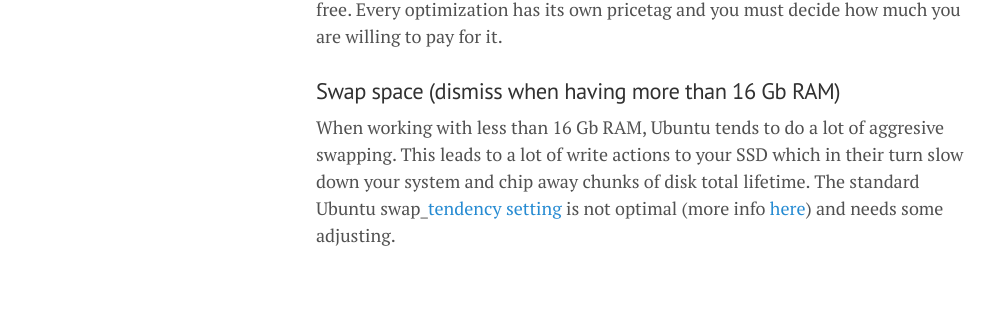
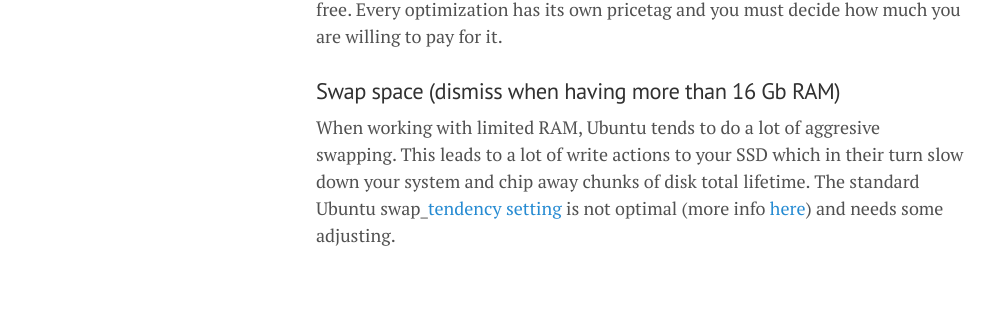
Before and after one commit to lgeurts/lgeurts.github.io, a Jekyll site: the page built from _posts/2022-10-03-optimizing-ubuntu-22.04-jammy-jellyfish.md, in a window 1280 px wide. Shown: the part 310-620 px from the top of the page, without its empty margins (0-995 px from the left). Built offline with Jekyll 4.4.1, drawn with Linux system fonts in a browser that asks for light colours; nearby versions of some CDN libraries; comment, search, counter and statistics services are not loaded.

Commit message:
Update 2022-10-03-optimizing-ubuntu-22.04-jammy-jellyfish.md

```diff
--- a/_posts/2022-10-03-optimizing-ubuntu-22.04-jammy-jellyfish.md
+++ b/_posts/2022-10-03-optimizing-ubuntu-22.04-jammy-jellyfish.md
@@ -12,5 +12,5 @@ These tips are meant for Ubuntu systems, but in general any Debian based distro
 Keep in mind that, as everything in life, nothing comes for free. Every optimization has its own pricetag and you must decide how much you are willing to pay for it.
 
 ### Swap space (dismiss when having more than 16 Gb RAM)
-When working with less than 16 Gb RAM, Ubuntu tends to do a lot of aggresive swapping. This leads to a lot of write actions to your SSD which in their turn slow down your system and chip away chunks of disk total lifetime.
+When working with limited RAM, Ubuntu tends to do a lot of aggresive swapping. This leads to a lot of write actions to your SSD which in their turn slow down your system and chip away chunks of disk total lifetime.
 The standard Ubuntu swap_[tendency setting](https://unix.stackexchange.com/questions/134202/when-is-swap-triggered-or-how-to-calculate-swap-tendency#134206) is not optimal (more info [here](https://rudd-o.com/linux-and-free-software/tales-from-responsivenessland-why-linux-feels-slow-and-how-to-fix-that)) and needs some adjusting.
```
